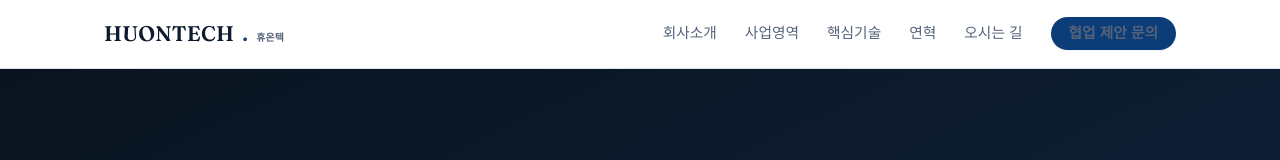
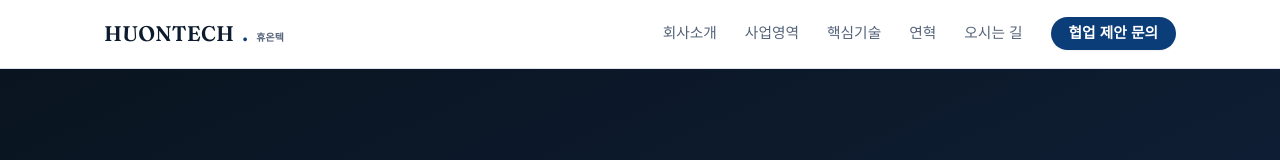
Before and after one commit to qasolutionmain-web/huontech-web, a plain HTML site: page index.html in a window 1280 px wide. Shown: the top 160 px of the page. Drawn offline with Linux system fonts and the light colour scheme; a web font is replaced by a local one.

Commit message:
Add files via upload

```diff
--- a/index.html
+++ b/index.html
@@ -185,6 +185,7 @@
     transition:background .2s ease, transform .2s ease;
   }
   .cta-btn:hover{ background:var(--teal-strong); transform:translateY(-1px); }
+  nav.primary .cta-btn{ color:#ffffff; }
   .cta-btn.outline{
     background:transparent; color:var(--ink); border:1.5px solid var(--border);
   }
```
